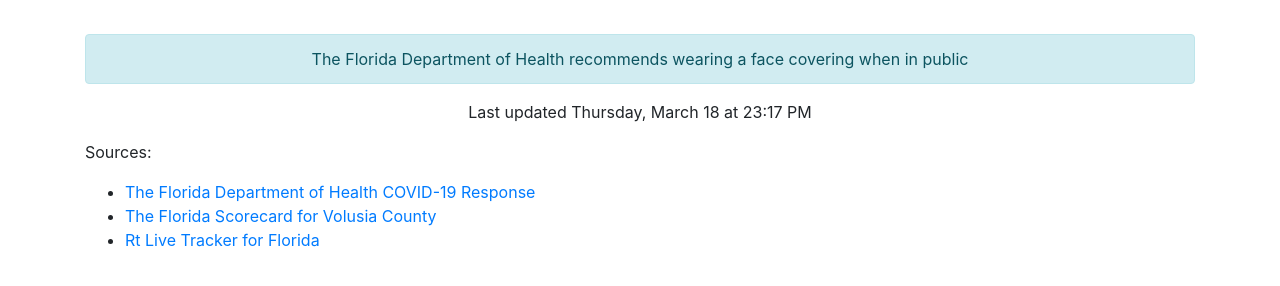
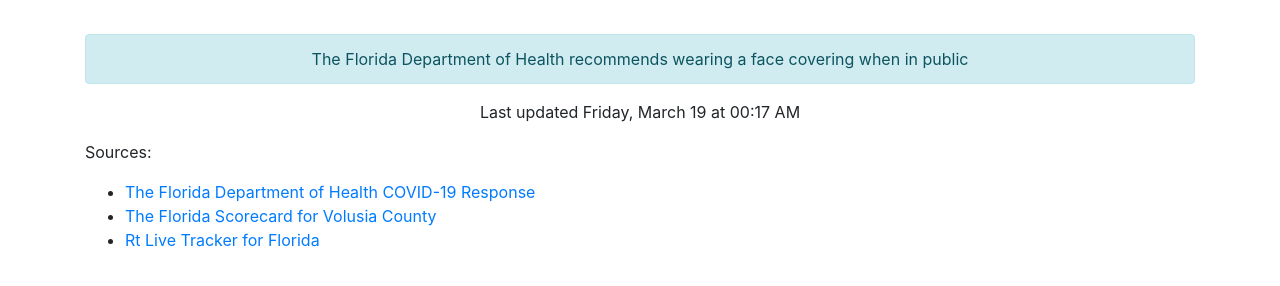
Before and after one commit to thinkjson/timeforchurch, a Jekyll site: the page built from index.md, in a window 1280 px wide. Shown: the part 544-830 px from the top of the page. Built offline with Jekyll 4.4.1, drawn with Linux system fonts in a browser that asks for light colours; our own code applies the rules of GitHub Pages for plain Markdown files.

Commit message:
Updating data

```diff
--- a/_includes/data.html
+++ b/_includes/data.html
@@ -10,4 +10,4 @@
     <div class="outcome text-success">YES</div>
     <div class="alert alert-info" role="alert">The Florida Department of Health recommends wearing a face covering when in public</div>
 
-    <p>Last updated Thursday, March 18 at 23:17 PM</p>
+    <p>Last updated Friday, March 19 at 00:17 AM</p>
```
